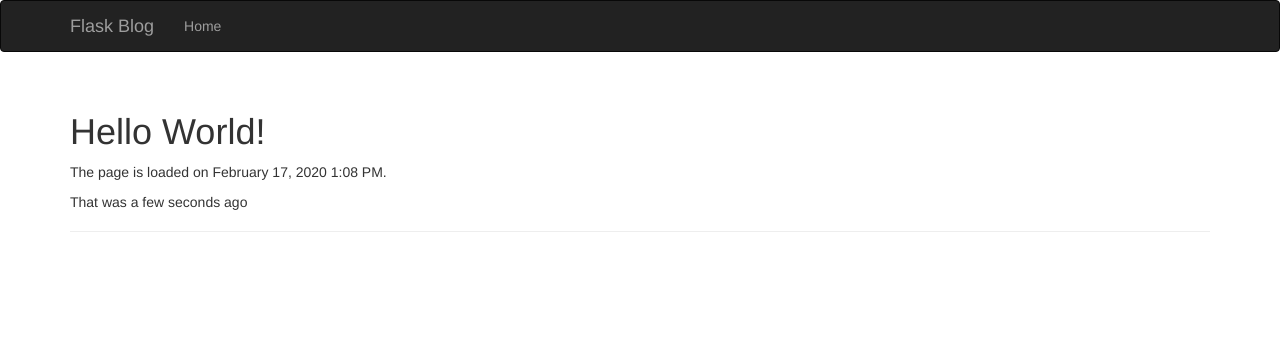
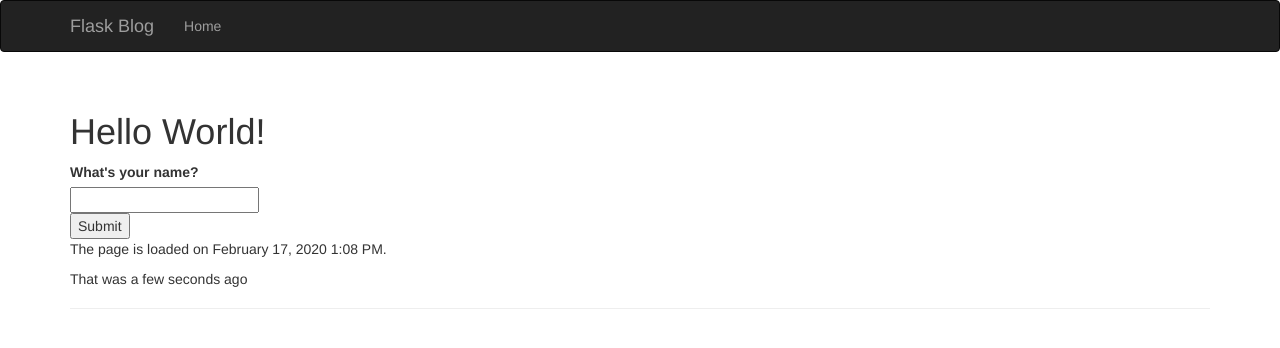
Before and after one commit to t42huang/flask-blog, a Flask app: page / in a window 1280 px wide. Shown: the top 348 px of the page. Run offline with Flask 2, Linux system fonts and the light colour scheme; some libraries are stand-ins or nearby versions.

Commit message:
use Flask WTForms extension to add forms to our app

```diff
--- a/index.py
+++ b/index.py
@@ -3,16 +3,30 @@ from flask import Flask, render_template
 from flask_bootstrap import Bootstrap
 from flask_moment import Moment
 
+from flask_wtf import FlaskForm
+from wtforms import StringField, SubmitField
+from wtforms.validators import DataRequired
+
 from datetime import datetime
 
 app = Flask(__name__)
+# add in a secret key for this app to avoid CSRF (Cross-Site Request Forgery) on forms
+# for better security, remove secret key from source code, store it in an environment variable instead
+app.config['SECRET_KEY'] = "Secret Key Hidden in Plain Sight LOL"
 
+# Innitiate flask extensions
 bootstrap = Bootstrap(app)
 moment = Moment(app)
 
+# define a simple form class with name field and submit button
+class NameForm(FlaskForm):
+    name = StringField("What's your name?", validators=[DataRequired()])
+    submit = SubmitField("Submit")
+
 @app.route('/')
 def hello_world():
-    return render_template('index.html', current_time=datetime.utcnow())
+    form = NameForm()
+    return render_template('index.html', form=form, current_time=datetime.utcnow())
 
 @app.route('/hello/<name>')
 def hello(name):
--- a/templates/index.html
+++ b/templates/index.html
@@ -3,6 +3,13 @@
 {% block page_content %}
     <h1>Hello World!</h1>
 
+    <form method="POST">
+        {{ form.hidden_tag() }}
+        <div>{{ form.name.label }}</div>
+        <div>{{ form.name() }}</div>
+        {{ form.submit() }}
+    </form>
+
     <p>The page is loaded on {{ moment(current_time).format('LLL') }}.</p>
     <p>That was {{ moment(current_time).fromNow(refresh=True) }}</p>
 {% endblock %}
```
Also changed, not shown: README.md.
